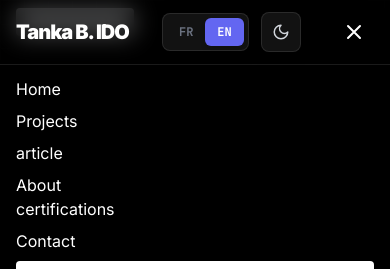
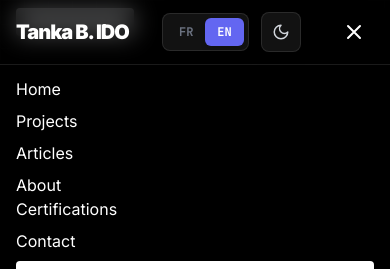
Before and after one commit to IDOEFRAIM/portfolio-tanka, a Next.js app: page /en/blog in a window 390 px wide. Both pictures are taken after a click on the button 354 px from the left and 32 px from the top of the page. Shown: the top 269 px of the page. Built offline with nearby package versions, Linux system fonts and the light colour scheme.

Commit message:
update portfolio

```diff
--- a/components_/NavBar.tsx
+++ b/components_/NavBar.tsx
@@ -93,13 +93,13 @@ const NavBar = () => {
             {t("projects")}
           </Link>
           <Link href="/blog" className="block hover:text-primary">
-            article
+            Articles
           </Link>
           <Link href="/about" className="block hover:text-primary">
             {t("about")}
           </Link>
           <Link href="/certifications" className="hover:text-primary transition-colors">
-            certifications
+            Certifications
           </Link>
           <Link href="/contact" className="block hover:text-primary">
             {t("contact")}
--- a/lib/mock-articles.ts
+++ b/lib/mock-articles.ts
@@ -24,7 +24,7 @@ export const mockArticles: Article[] = [
     title: 'Vitesse Lumière : L\'Architecture de l\'Instantané',
     subtitle: 'Pourquoi le Static Site Generation (SSG) n\'est pas juste une technique, mais une philosophie de performance.',
     summary: 'Plongée dans les mécanismes du rendu statique, du Edge Computing et de la perception utilisateur de la vitesse.',
-    date: '2025-10-01',
+    date: '2025-11-01',
     readTime: '7 min',
     category: 'web',
     toc: [
@@ -107,7 +107,7 @@ export default async function Page({ params }) {
     title: 'Le Duel des Titans : CNN vs Transformers',
     subtitle: 'La fin de l\'ère de la "Vision Tunnel" et l\'avènement de l\'Attention Globale.',
     summary: 'Comment l\'IA est passée de l\'analyse pixel par pixel à la compréhension contextuelle globale.',
-    date: '2025-09-15',
+    date: '2025-11-10',
     readTime: '12 min',
     category: 'ai',
     toc: [
@@ -176,7 +176,7 @@ export default async function Page({ params }) {
     title: 'Chaos to Order : L\'Expérience Ouaga Smart City',
     subtitle: 'Comment dompter le trafic d\'une métropole africaine avec des capteurs low-cost et du Big Data.',
     summary: 'Architecture d\'un pipeline IoT résilient face à la chaleur, la poussière et la connectivité instable.',
-    date: '2025-08-01',
+    date: '2025-11-15',
     readTime: '6 min',
     category: 'data',
     toc: [
@@ -231,7 +231,7 @@ export default async function Page({ params }) {
     title: 'Two AIs, Two Personalities',
     subtitle: 'Observer vs Creator — Like two geniuses in history.',
     summary: "A pedagogical comparison between Discriminative AI (the rigorous observer) and Generative AI (the creative artist), illustrated with agricultural examples.",
-    date: '2026-03-01',
+    date: '2025-11-28',
     readTime: '6 min',
     category: 'ai',
     toc: [
```
Also changed, not shown: 1 other file (tests, documents, lock files or other folders).
